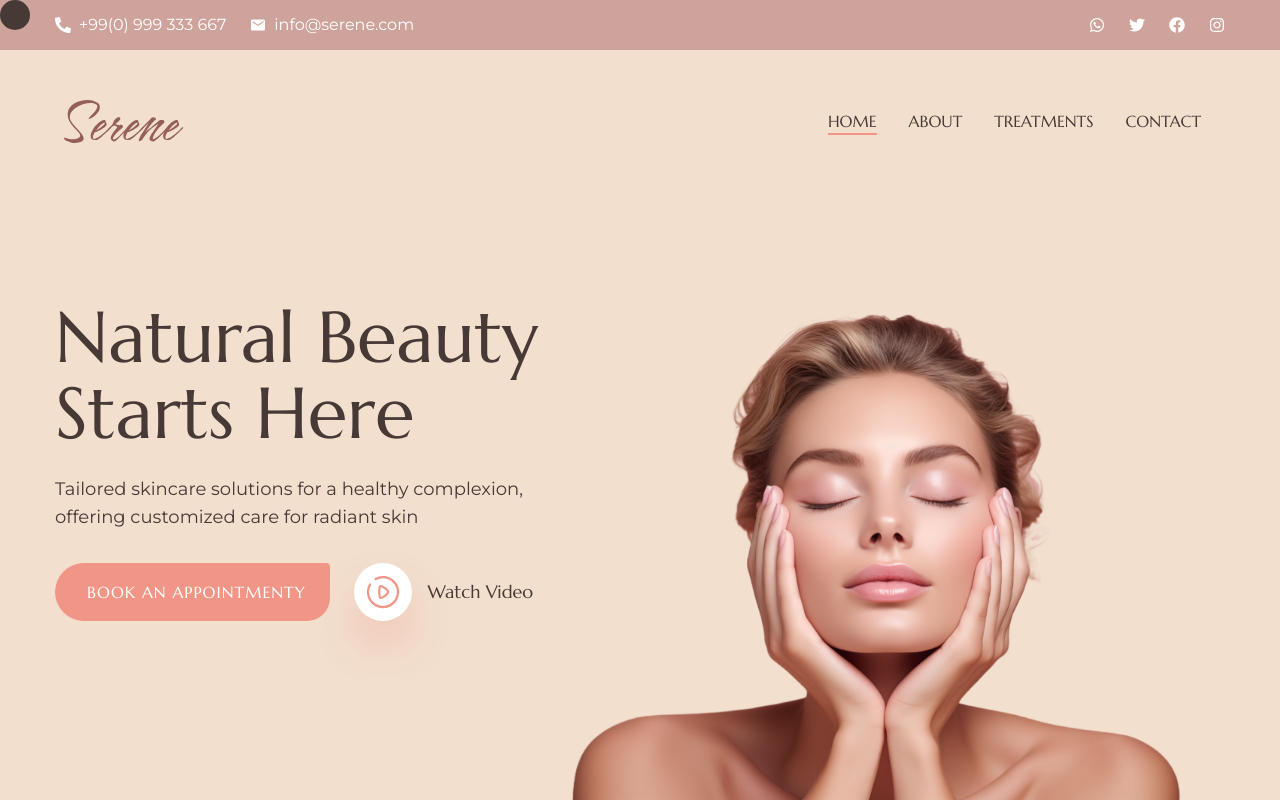
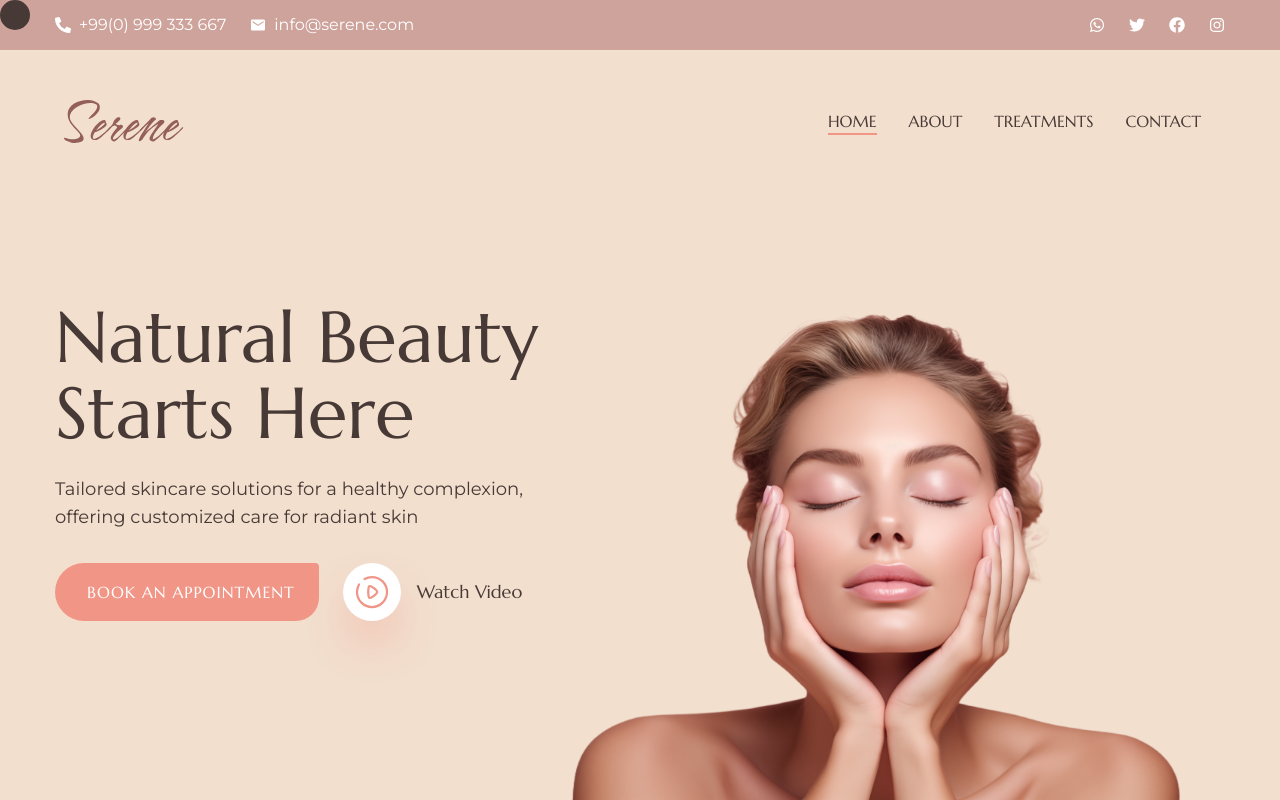
Before and after one commit to Onaivio/Serene-Spa, a Next.js app: page / in a window 1280 px wide. Built offline with nearby package versions, Linux system fonts and the light colour scheme.

Commit message:
Update page.jsx

```diff
--- a/app/page.jsx
+++ b/app/page.jsx
@@ -49,7 +49,7 @@ const Home = () => {
                   onMouseLeave={mouseLeaveHandler}
                   className="btn btn-lg"
                 >
-                  Book an appointmenty
+                  Book an appointment
                 </motion.button>
               </a>
               <motion.div
```
